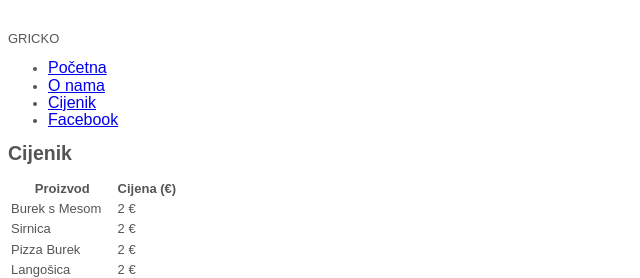
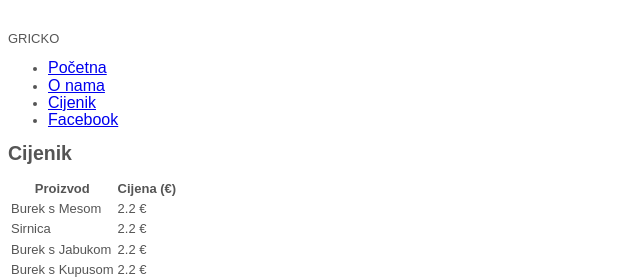
Before and after one commit to Marijo-display/codespaces-blank, a PHP site: page /cijenik.php in a window 1280 px wide. Shown: the part 233-511 px from the top of the page, without its empty margins (0-640 px from the left). Run offline with PHP 8.4, Linux system fonts and the light colour scheme; some libraries are stand-ins or nearby versions.

Commit message:
Update cijenik.php

```diff
--- a/Gricko/cijenik.php
+++ b/Gricko/cijenik.php
@@ -9,13 +9,10 @@
         </tr>
     <?php
         $products = array(
-            "Burek s Mesom" => 2,
-            "Sirnica" => 2,
-            "Pizza Burek" => 2,
-            "Langošica" => 2,
-            "Čokoladni Burek" => 2,
-            "Burek s Jabukom" => 2,
-            "Burek s Kupusom" => 2,
+            "Burek s Mesom" => 2.20,
+            "Sirnica" => 2.20,
+            "Burek s Jabukom" => 2.20,
+            "Burek s Kupusom" => 2.20,
         );
 
         foreach ($products as $product => $price) {
```
